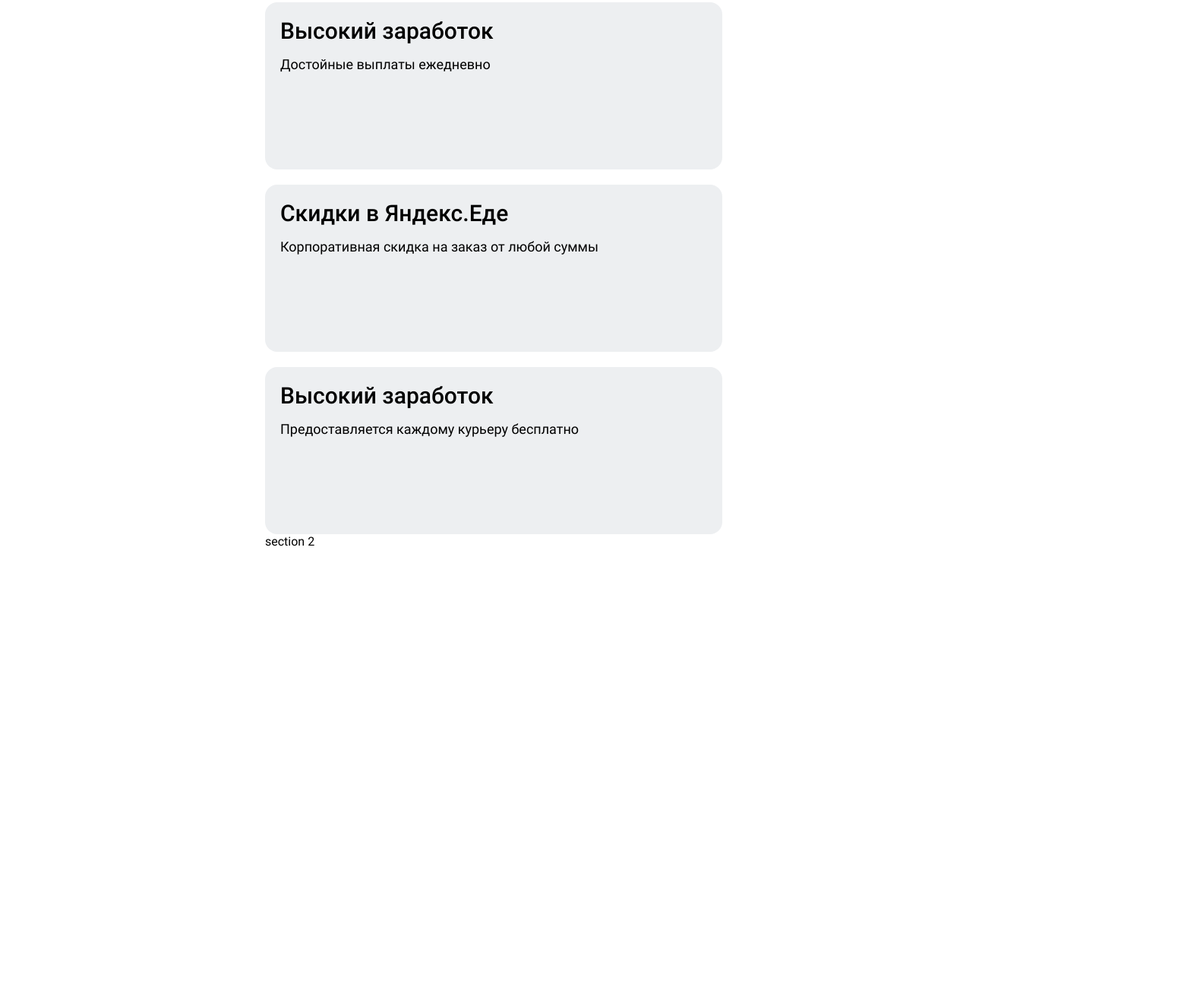
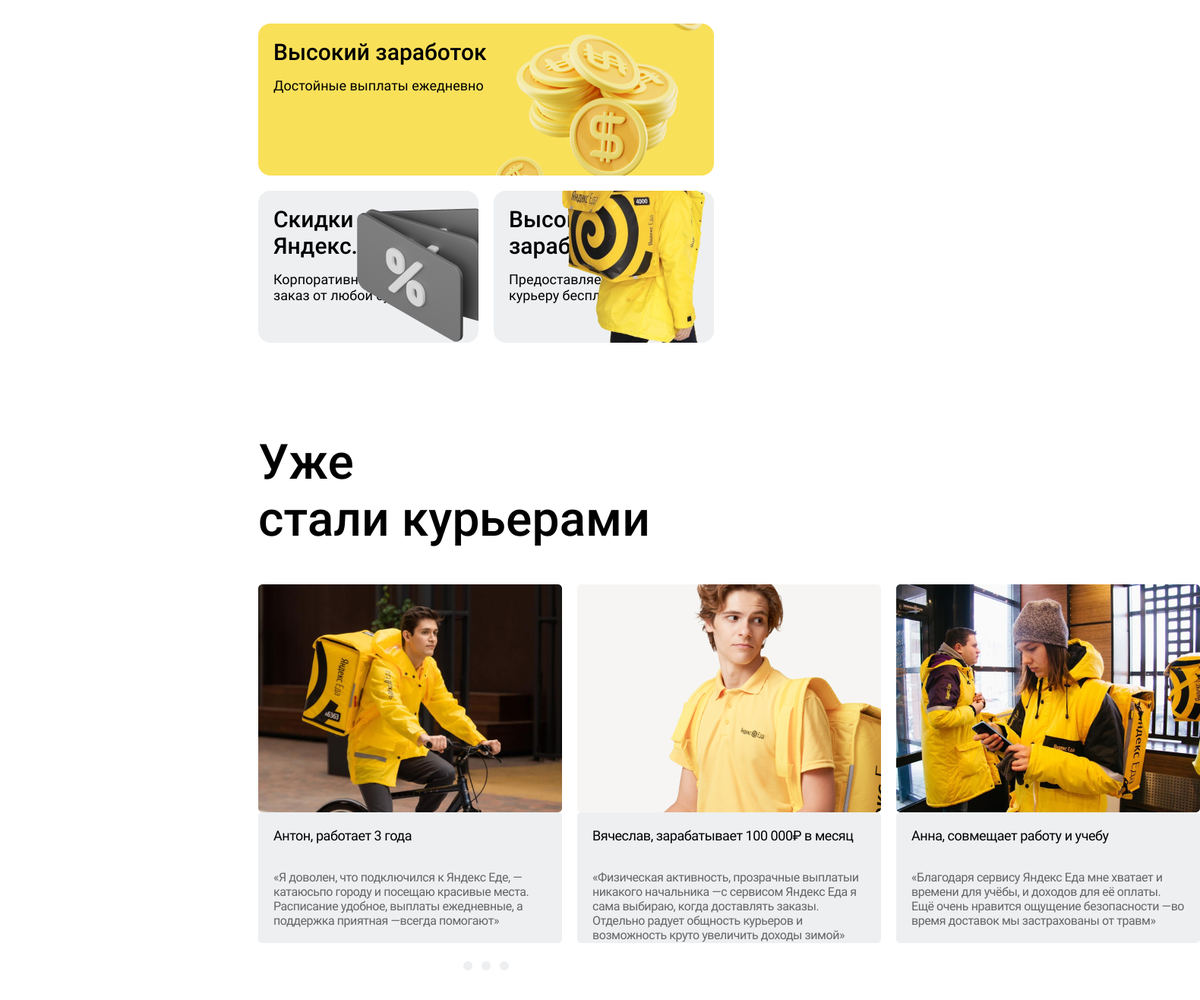
Before and after one commit to DemonicCodeSlayer/yandex-eda, a plain HTML site: page index.html in a window 1280 px wide. Shown: the part 1154-2470 px from the top of the page at 76% size, 1580 px wide, since content can reach past the window. Before the commit the page ends 1876 px from the top, so only its background shows below. Drawn offline with Linux system fonts and the light colour scheme.

Commit message:
добавил секцию о курьерах

```diff
--- a/index.html
+++ b/index.html
@@ -52,6 +52,12 @@
                     <div class="advantages-text">
                         Достойные выплаты ежедневно
                     </div>
+
+                    <img
+                        class="advantages-image"
+                        src="./images/money.png"
+                        alt="money"
+                    >
                 </div>
                 <div class="advantages-block">
                     <div class="advantages-title">
@@ -61,6 +67,12 @@
                     <div class="advantages-text">
                         Корпоративная скидка на заказ от любой суммы
                     </div>
+
+                    <img
+                        class="advantages-image"
+                        src="./images/discount.png"
+                        alt="discount"
+                    >
                 </div>
                 <div class="advantages-block">
                     <div class="advantages-title">
@@ -70,12 +82,85 @@
                     <div class="advantages-text">
                         Предоставляется каждому курьеру бесплатно
                     </div>
+
+                    <img
+                        class="advantages-image"
+                        src="./images/courier.png"
+                        alt="courier"
+                    >
                 </div>
             </div>
         </section>
 
-        <section class="section">
-            section 2
+        <section class="couriers">
+            <h1 class="title">
+                Уже стали курьерами
+            </h1>
+
+            <div class="slider">
+                <div class="slider-content">
+                    <div class="slider-block">
+                        <img
+                            src="./images/courier-1.jpg"
+                            alt="courier-1"
+                            class="slider-image"
+                        >
+
+                        <div class="slider-text-wrapper">
+                            <div class="slider-title">
+                                Антон, работает 3 года
+                            </div>
+
+                            <div class="slider-text">
+                                «Я доволен, что подключился к Яндекс Еде, — катаюсьпо городу и посещаю красивые места.
+                                Расписание удобное, выплаты ежедневные, а поддержка приятная —всегда помогают»
+                            </div>
+                        </div>
+                    </div>
+                    <div class="slider-block">
+                        <img
+                            src="./images/courier-2.jpg"
+                            alt="courier-2"
+                            class="slider-image"
+                        >
+
+                        <div class="slider-text-wrapper">
+                            <div class="slider-title">
+                                Вячеслав, зарабатывает 100 000₽ в месяц
+                            </div>
+
+                            <div class="slider-text">
+                                «Физическая активность, прозрачные выплатыи никакого начальника —с сервисом Яндекс Еда я сама выбираю, когда доставлять заказы.
+                                Отдельно радует общность курьеров и возможность круто увеличить доходы зимой»
+                            </div>
+                        </div>
+                    </div>
+                    <div class="slider-block">
+                        <img
+                            src="./images/courier-3.jpg"
+                            alt="courier-3"
+                            class="slider-image"
+                        >
+
+                        <div class="slider-text-wrapper">
+                            <div class="slider-title">
+                                Анна, совмещает работу и учебу
+                            </div>
+
+                            <div class="slider-text">
+                                «Благодаря сервису Яндекс Еда мне хватает и времени для учёбы, и доходов для её оплаты.
+                                Ещё очень нравится ощущение безопасности —во время доставок мы застрахованы от травм»
+                            </div>
+                        </div>
+                    </div>
+                </div>
+
+                <div class="slider-pagination">
+                    <div class="slider-bullet"></div>
+                    <div class="slider-bullet"></div>
+                    <div class="slider-bullet"></div>
+                </div>
+            </div>
         </section>
     </main>
 </body>
--- a/styles/styles.css
+++ b/styles/styles.css
@@ -1,11 +1,16 @@
 @import './fonts.css';
+
+* {
+    box-sizing: border-box;
+}
 
 body {
     width: 100vw;
-    height: 100vh;
+    height: 100%;
     font-family: Roboto;
     margin: 0;
     color: #000000;
+    padding-bottom: 122px;
 }
 
 button {
@@ -19,7 +24,7 @@ h1, h2 {
 }
 
 .container {
-    padding: 0 349px;
+    padding: 0 340px;
 }
 
 .header {
@@ -94,12 +99,13 @@ h1, h2 {
 }
 
 .advantages-block {
-    margin-top: 20px;
+    position: relative;
     padding: 20px 0 0 20px;
-    width: 100%;
     height: 200px;
     border-radius: 16px;
     background-color: #EDEFF1;
+    flex: 1;
+    overflow: hidden;
 }
 
 .advantages-title {
@@ -112,3 +118,84 @@ h1, h2 {
     font-weight: 400;
     font-size: 18px;
 }
+
+.advantages-content {
+    margin-top: 48px;
+    display: flex;
+    flex-wrap: wrap;
+    gap: 20px;
+}
+
+.advantages-block:first-child {
+    flex-basis: 100%;
+    background-color: #F9E059;
+}
+
+.advantages-image {
+    position: absolute;
+    right: 0;
+    top: 0;
+}
+
+.couriers {
+    margin-top: 120px;
+}
+
+.slider {
+    margin-top: 48px;
+}
+
+.slider-content {
+    display: flex;
+}
+
+.slider-block:not(:first-child) {
+    margin-left: 20px;
+}
+
+.slider-image {
+    display: block;
+    border-radius: 5px;
+}
+
+.slider-text-wrapper {
+    height: 172px;
+    padding: 20px;
+    border-radius: 5px;
+    background-color: #EDEFF1;
+}
+
+.slider-title {
+    font-weight: 400;
+    font-size: 18px;
+    font-family: Roboto;
+    letter-spacing: -0.45px;
+}
+
+.slider-text {
+    margin-top: 35px;
+    font-weight: 400;
+    font-size: 16px;
+    line-height: 19px;
+    color: #656565;
+    letter-spacing: -0.44px;
+}
+
+.slider-pagination {
+    display: flex;
+    justify-content: space-between;
+    width: 60px;
+    margin: 24px auto 0 auto;
+}
+
+.slider-bullet {
+    width: 12px;
+    height: 12px;
+    background-color: #EDEFF1;
+    border-radius: 50%;
+    cursor: pointer;
+}
+
+.slider-bullet:hover {
+    background-color: #000000;
+}
```
Also changed, not shown: images/courier-1.jpg (added), images/courier-2.jpg (added), images/courier-3.jpg (added), images/courier.png (added), images/discount.png (added), images/money.png (added).
